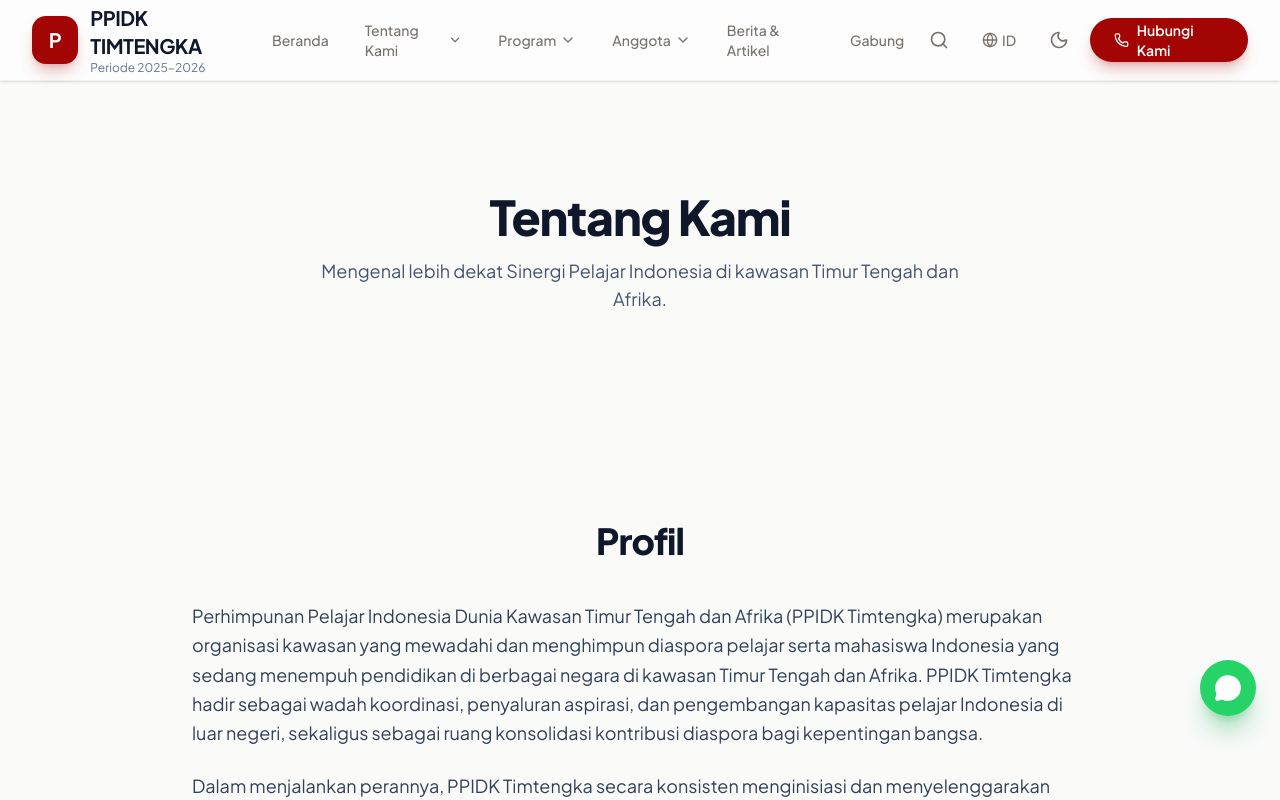
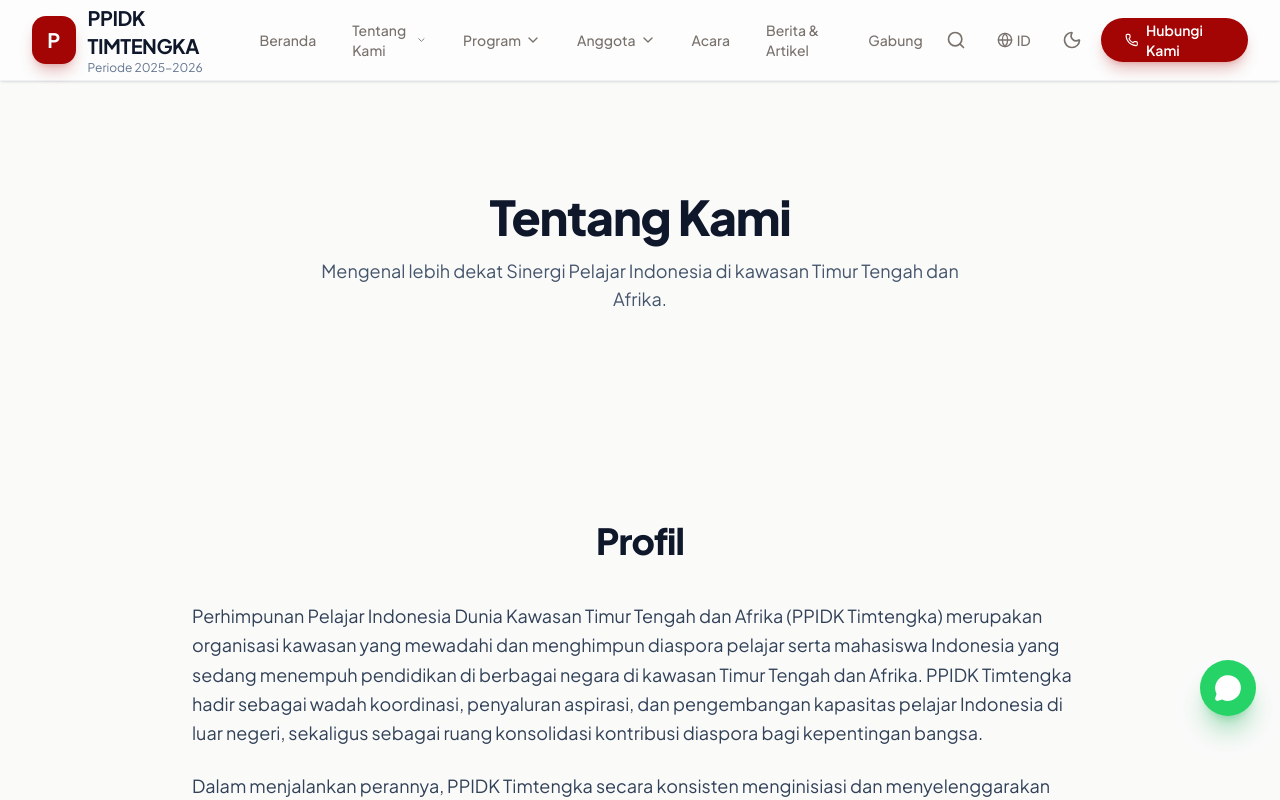
Before and after one commit to Iqbaladudu/ppidktimtengka-web, a Next.js app: page /about in a window 1280 px wide. Shown: the top 800 px of the page. Built offline with nearby package versions, Linux system fonts and the light colour scheme.

Commit message:
add events to navbar

```diff
--- a/src/components/home/Header.tsx
+++ b/src/components/home/Header.tsx
@@ -56,6 +56,7 @@
       { label: 'Alumni', href: '/about#alumni', description: 'Jaringan alumni sukses' },
     ],
   },
+  { label: 'Acara', href: '/events' },
   { label: 'Berita & Artikel', href: '/artikel' },
   { label: 'Gabung', href: '/contact' },
 ]
--- a/src/components/layout/NewsHeader.tsx
+++ b/src/components/layout/NewsHeader.tsx
@@ -18,6 +18,7 @@
     { label: 'Artikel', href: '/artikel', active: true },
     { label: 'Tentang', href: '/#about' },
     { label: 'Program', href: '/#programs' },
+    { label: 'Acara', href: '/events' },
   ]
 
   return (
```
